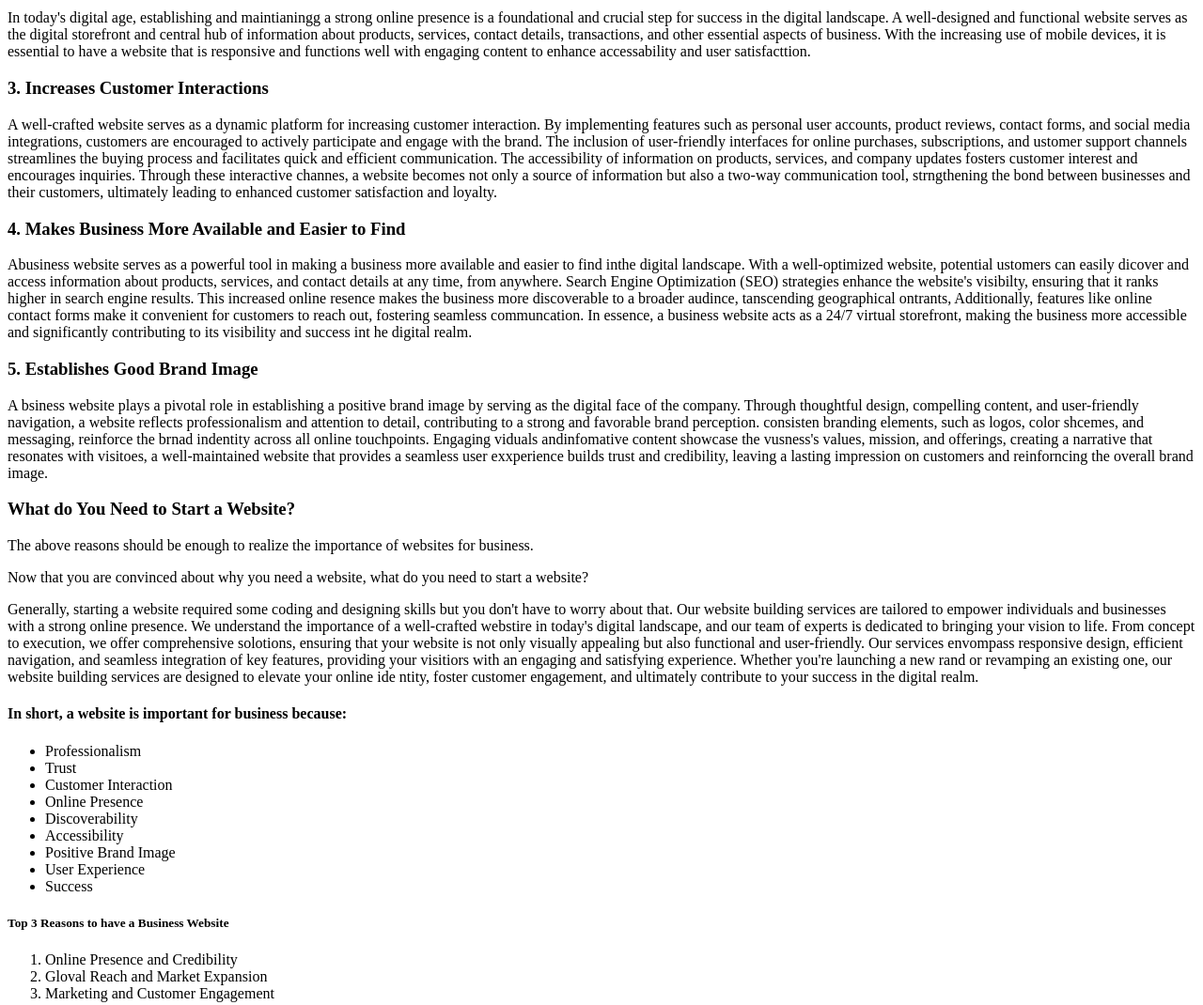
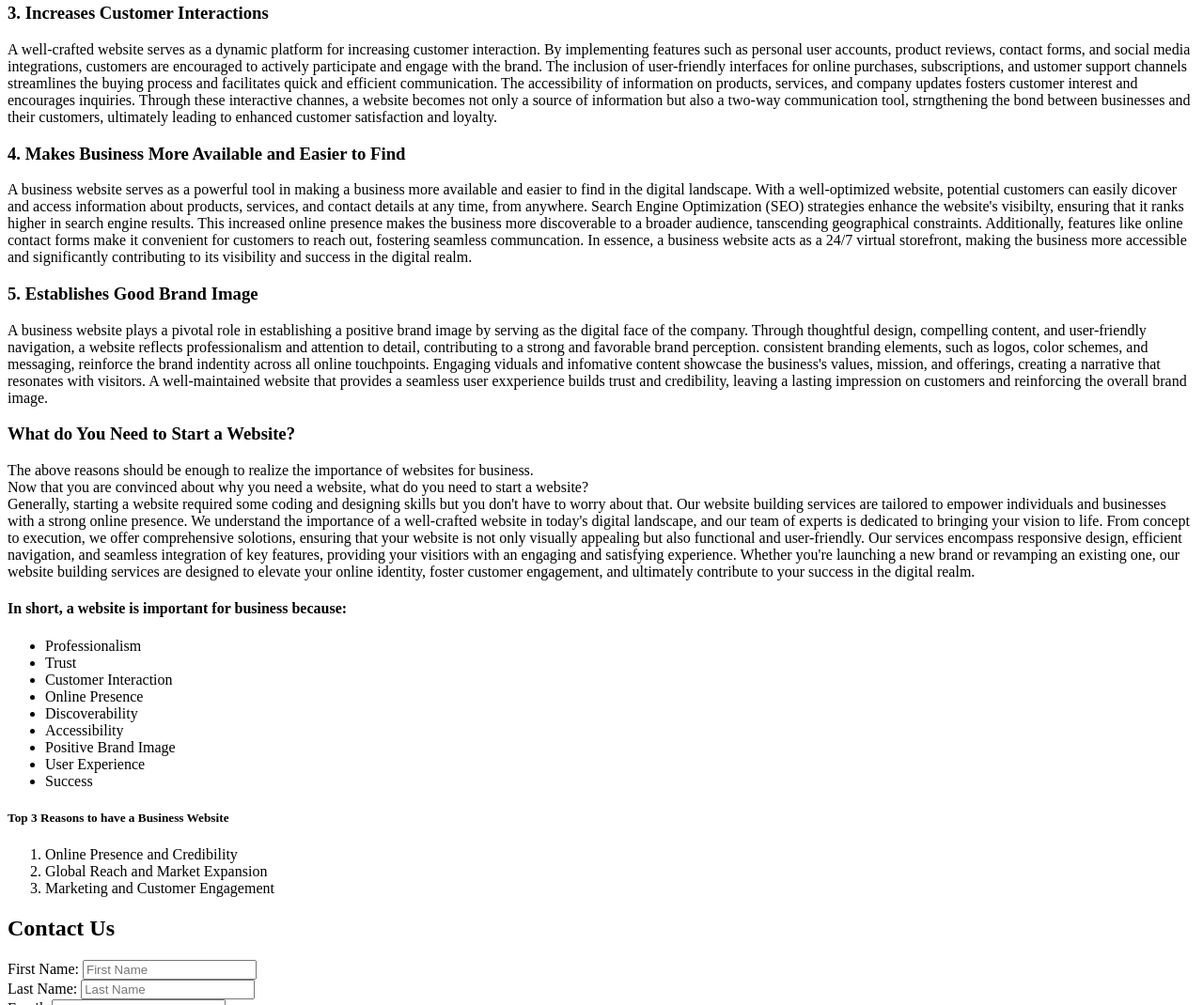
Before and after one commit to Royeal-Dee-Codes/single-page-website, a plain HTML site: page index.html in a window 1280 px wide. Shown: the part 836-1906 px from the top of the page at 94% size. Drawn offline with Linux system fonts and the light colour scheme.

Commit message:
Fixes spelling errors. Gets rid of unnecessary p tags. Adds information in tfoot

```diff
--- a/index.html
+++ b/index.html
@@ -72,7 +72,13 @@
         </tr>
       </tbody>
       <tfoot>
-        <td>This is a t foot</td>
+        <tr>
+          <td></td>
+          <td></td>
+          <td></td>
+          <td>Please click on above links to access more information.</td>
+          <td></td>
+        </tr>
       </tfoot>
     </table>
 
@@ -85,27 +91,22 @@
       <p>
         You may think that social media rules the internet and that there is no
         need to have a website for your business.
-      </p>
-      <p>
+        <br />
         But did you know that in 2019, 70-80% of people searched companies
         online before visiting or making a purchase and that the same percentage
         of customers could be lost to small businesses without a website.
-      </p>
-      <p>
+        <br />
         And when the world suddenly required more online presence than real-life
         presence recently, having your own website became even more vital.
-      </p>
-      <p>
+        <br />
         Online presence is as importand as a physical office. That's because the
         internet has become a fundamental component of a modern business
         strategy in the digital age.
-      </p>
-      <p>
+        <br />
         In summary, a business website is crucial for establishing an online
         presence, gaining credibility, reaching a wider audience, effective,
         marketing, and facilitating communiation with customers.
-      </p>
-      <p>
+        <br />
         If you are debating whether or not to get a website for your business or
         are curious about the advantages of websites, read on!
       </p>
@@ -155,33 +156,33 @@
         4. Makes Business More Available and Easier to Find
       </h3>
       <p>
-        Abusiness website serves as a powerful tool in making a business more
-        available and easier to find inthe digital landscape. With a
-        well-optimized website, potential ustomers can easily dicover and access
-        information about products, services, and contact details at any time,
-        from anywhere. Search Engine Optimization (SEO) strategies enhance the
-        website's visibilty, ensuring that it ranks higher in search engine
-        results. This increased online resence makes the business more
-        discoverable to a broader audince, tanscending geographical ontrants,
-        Additionally, features like online contact forms make it convenient for
-        customers to reach out, fostering seamless communcation. In essence, a
-        business website acts as a 24/7 virtual storefront, making the business
-        more accessible and significantly contributing to its visibility and
-        success int he digital realm.
+        A business website serves as a powerful tool in making a business more
+        available and easier to find in the digital landscape. With a
+        well-optimized website, potential customers can easily dicover and
+        access information about products, services, and contact details at any
+        time, from anywhere. Search Engine Optimization (SEO) strategies enhance
+        the website's visibilty, ensuring that it ranks higher in search engine
+        results. This increased online presence makes the business more
+        discoverable to a broader audience, tanscending geographical
+        constraints. Additionally, features like online contact forms make it
+        convenient for customers to reach out, fostering seamless communcation.
+        In essence, a business website acts as a 24/7 virtual storefront, making
+        the business more accessible and significantly contributing to its
+        visibility and success in the digital realm.
       </p>
       <h3 id="customize">5. Establishes Good Brand Image</h3>
       <p>
-        A bsiness website plays a pivotal role in establishing a positive brand
+        A business website plays a pivotal role in establishing a positive brand
         image by serving as the digital face of the company. Through thoughtful
         design, compelling content, and user-friendly navigation, a website
         reflects professionalism and attention to detail, contributing to a
-        strong and favorable brand perception. consisten branding elements, such
-        as logos, color shcemes, and messaging, reinforce the brnad indentity
-        across all online touchpoints. Engaging viduals andinfomative content
-        showcase the vusness's values, mission, and offerings, creating a
-        narrative that resonates with visitoes, a well-maintained website that
+        strong and favorable brand perception. consistent branding elements,
+        such as logos, color schemes, and messaging, reinforce the brand
+        indentity across all online touchpoints. Engaging viduals and infomative
+        content showcase the business's values, mission, and offerings, creating
+        a narrative that resonates with visitors. A well-maintained website that
         provides a seamless user exxperience builds trust and credibility,
-        leaving a lasting impression on customers and reinforncing the overall
+        leaving a lasting impression on customers and reinforcing the overall
         brand image.
       </p>
     </div>
@@ -191,30 +192,26 @@
       <p>
         The above reasons should be enough to realize the importance of websites
         for business.
-      </p>
-      <p>
+        <br />
         Now that you are convinced about why you need a website, what do you
         need to start a website?
-      </p>
-      <p>
+        <br />
         Generally, starting a website required some coding and designing skills
         but you don't have to worry about that. Our website building services
         are tailored to empower individuals and businesses with a strong online
-        presence. We understand the importance of a well-crafted webstire in
+        presence. We understand the importance of a well-crafted website in
         today's digital landscape, and our team of experts is dedicated to
         bringing your vision to life. From concept to execution, we offer
         comprehensive solotions, ensuring that your website is not only visually
-        appealing but also functional and user-friendly. Our services envompass
+        appealing but also functional and user-friendly. Our services encompass
         responsive design, efficient navigation, and seamless integration of key
         features, providing your visitiors with an engaging and satisfying
-        experience. Whether you're launching a new rand or revamping an existing
-        one, our website building services are designed to elevate your online
-        ide ntity, foster customer engagement, and ultimately contribute to your
-        success in the digital realm.
+        experience. Whether you're launching a new brand or revamping an
+        existing one, our website building services are designed to elevate your
+        online identity, foster customer engagement, and ultimately contribute
+        to your success in the digital realm.
       </p>
-      <h4>
-        In short, a website is important for business because:
-      </h4>
+      <h4>In short, a website is important for business because:</h4>
       <ul>
         <li>Professionalism</li>
         <li>Trust</li>
@@ -230,7 +227,7 @@
       <h5>Top 3 Reasons to have a Business Website</h5>
       <ol>
         <li>Online Presence and Credibility</li>
-        <li>Gloval Reach and Market Expansion</li>
+        <li>Global Reach and Market Expansion</li>
         <li>Marketing and Customer Engagement</li>
       </ol>
     </div>
@@ -240,29 +237,47 @@
       <form>
         <div class="first-name">
           <label for="f-name">First Name:</label>
-          <input id="f-name" name="f-name" type="text" placeholder="First Name">
+          <input
+            id="f-name"
+            name="f-name"
+            type="text"
+            placeholder="First Name"
+          />
         </div>
         <div class="last-name">
           <label for="l-name">Last Name:</label>
-          <input id="l-name" name="l-name" type="text" placeholder="Last Name">
+          <input
+            id="l-name"
+            name="l-name"
+            type="text"
+            placeholder="Last Name"
+          />
         </div>
         <div class="email-field">
           <label for="email">Email:</label>
-          <input id="email" name="user_email" type="email" placeholder="Email" >
+          <input
+            id="email"
+            name="user_email"
+            type="email"
+            placeholder="Email"
+          />
         </div>
         <div class="additional-info-field">
           <label for="additional-info">Message:</label>
-          <br>
+          <br />
 
-          <textarea name="additional-info" id="additional-info" rows="10">Type additional information here
+          <textarea
+            name="additional-info"
+            id="additional-info"
+            rows="10"
+            style="text-align: left"
+          >
           </textarea>
         </div>
         <div class="submit-field">
           <input type="submit" value="Submit" />
         </div>
-
       </form>
-      </h2>
     </div>
     <footer>
       <h6>© 2024 HighQualiDee Royeal Dee Codes™</h6>
```
